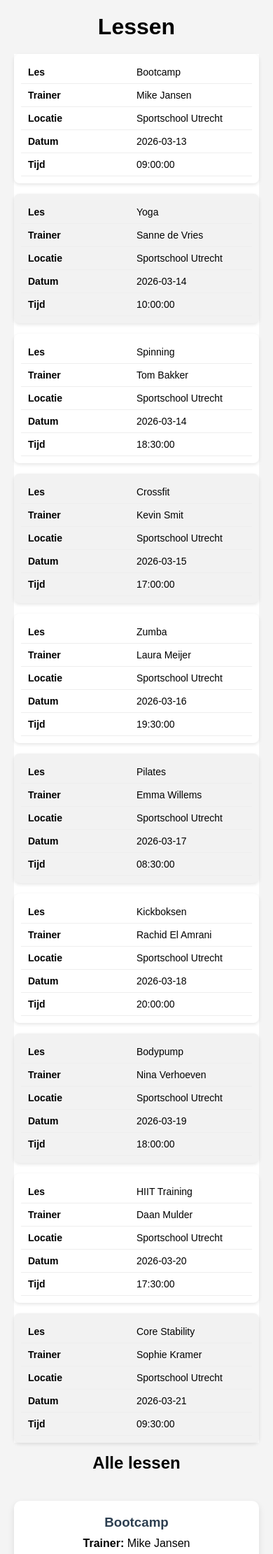
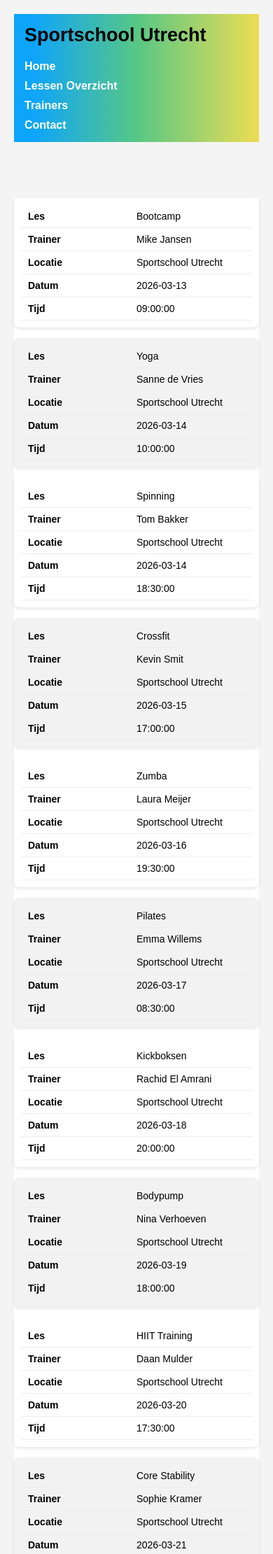
Before and after one commit to Andrej0172/AJFX, a PHP site: page /lessen-overzicht.php in a window 390 px wide. Shown: the top 2221 px of the page at 70% size. Run offline with PHP 8.4, Linux system fonts and the light colour scheme; data comes from the database, SQL or seed files in the repository.

Commit message:
header gemaakt

```diff
--- /dev/null
+++ b/css/header.css
@@ -0,0 +1,66 @@
+/* Reset */
+* {
+  margin: 0;
+  padding: 0;
+  box-sizing: border-box;
+}
+
+/* Header basisstijl */
+header {
+  padding: 20px;
+  background: linear-gradient(90deg, rgba(13, 164, 252, 1) 7%, rgba(87, 199, 133, 1) 50%, rgba(237, 221, 83, 1) 100%);
+  display: flex;
+  justify-content: space-between;
+  align-items: center;
+  position: sticky;
+  top: 0;
+  z-index: 1000;
+  width: 100%;
+}
+
+
+.logo {
+  font-size: 20px;
+}
+
+nav ul {
+  list-style: none;
+  display: flex;
+  gap: 25px;
+}
+
+
+nav a {
+  color: white;
+  text-decoration: none;
+  font-weight: bold;
+}
+
+/* RESPONSIVe */
+@media (max-width: 768px) {
+  header {
+    flex-direction: column;
+    align-items: flex-start;
+    padding: 15px;
+  }
+
+  nav ul {
+    flex-direction: column;
+    gap: 15px;
+    width: 100%;
+  }
+
+  nav a {
+    font-size: 16px;
+  }
+}
+
+@media (max-width: 480px) {
+  .logo {
+    font-size: 18px;
+  }
+
+  nav ul {
+    gap: 10px;
+  }
+}
--- a/css/lessen-overzicht.css
+++ b/css/lessen-overzicht.css
@@ -19,9 +19,10 @@ h1{
 /* TABEL */
 
 table{
+
     width:100%;
     max-width:1000px;
-    margin:auto;
+    margin: 80px auto 0 auto;
     border-collapse:collapse;
     background:white;
 }
--- /dev/null
+++ b/header.php
@@ -0,0 +1,16 @@
+<header>
+<link rel="stylesheet" href="css/header.css">
+<div class="logo">
+<h2>Sportschool Utrecht</h2>
+</div>
+
+<nav>
+<ul>
+<li><a href="index.php">Home</a></li>
+<li><a href="lessen.php">Lessen Overzicht</a></li>
+<li><a href="trainers.php">Trainers</a></li>
+<li><a href="contact.php">Contact</a></li>
+</ul>
+</nav>
+
+</header>
--- a/lessen-overzicht.php
+++ b/lessen-overzicht.php
@@ -31,9 +31,10 @@ $result = $conn->query($sql);
 </head>
 
 <body>
+<!--header van pagina-->
+<?php include 'header.php'; ?>
 
 
-<h1>Lessen</h1>
 
 
 <table>
@@ -82,7 +83,7 @@ if ($result->num_rows > 0) {
 </table>
 <!--alle lessen-->
 
-<h2>Alle lessen</h2>
+<h1>Alle lessen</h1>
 
 <div class="lessen-container">
 
```
